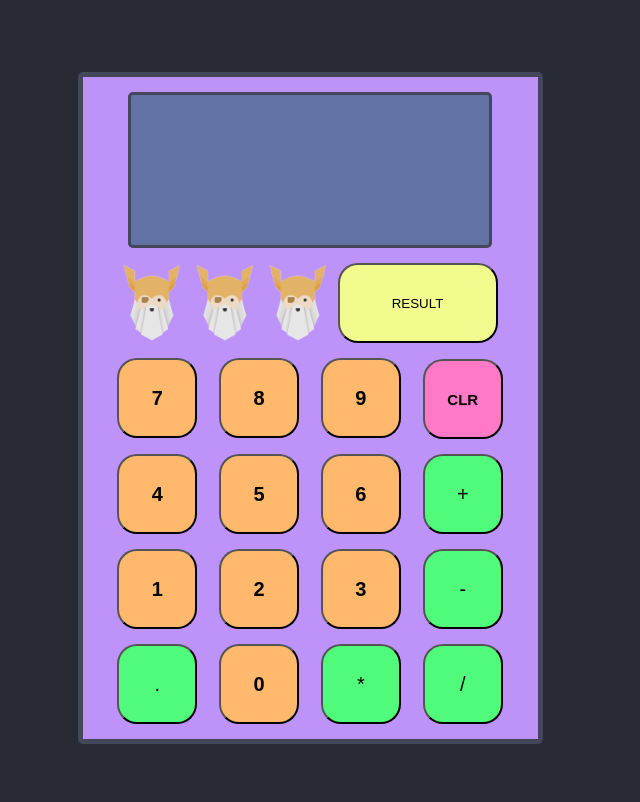
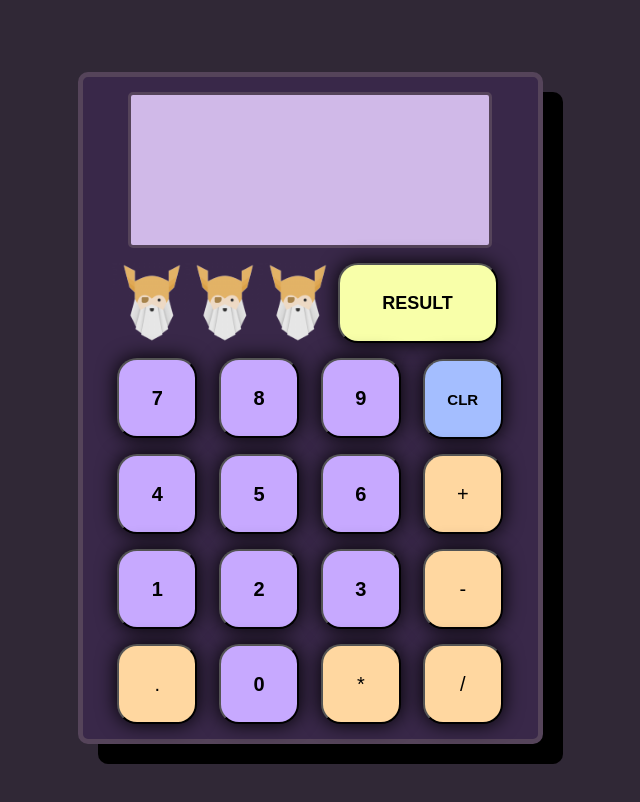
Before and after one commit to clabx/calculator, a plain HTML site: page index.html in a window 1280 px wide. Shown: the whole page, without its empty margins (330-970 px from the left). Drawn offline with Linux system fonts and the light colour scheme.

Commit message:
Improve style
Modify style.css to make the calculator look prettier and with better consistency.

```diff
--- a/style.css
+++ b/style.css
@@ -1,5 +1,5 @@
 body{
-    background-color: rgb(40, 42, 54);
+    background-color: rgb(48, 40, 54);
     min-height: 100vh;
     display: flex;
     align-items: center;
@@ -10,11 +10,11 @@ body{
     margin-left: auto;
     margin-right: auto;
     border-style: solid;
-    border-radius: 5px;
+    border-radius: 10px;
     border-width: 5px;
-    border-color: rgb(68, 71, 90);
-    background-color: rgb(189, 147, 249);
-
+    border-color: rgb(85, 68, 90);
+    background-color: rgb(57, 40, 73);
+    box-shadow: 20px 20px 0;
     display: flex;
     flex-wrap: wrap;
     flex-direction: column;
@@ -32,8 +32,8 @@ body{
     border-style: solid;
     border-width: 3px;
     border-radius: 5px;
-    border-color: rgb(68, 71, 90);
-    background-color: rgb(98, 114, 164);
+    border-color: rgb(85, 68, 90);
+    background-color: rgb(208, 185, 232);
     margin: 15px;
 }
 
@@ -64,6 +64,7 @@ body{
     min-height: 310px;
     display: flex;
     flex-wrap: wrap;
+
 }
 
 #buttonRow {
@@ -78,8 +79,12 @@ body{
     margin-left: 7px;
     margin-right: 7px;
     margin-bottom: 15px;
+    box-shadow: 0 0 20px;
 }
 
+.button:hover{
+    transform: scale(1.025);
+}
 
 #equalRow{
     margin-left: auto;
@@ -98,23 +103,25 @@ body{
 #equal {
     min-width: 160px;
     margin-right: 40px;
-    background-color: rgb(241, 250, 140);
+    background-color: rgb(248, 255, 169);
+    font-size: large;
+    font-weight: bold;
 }
 
 
 .number{
-    background-color: rgb(255, 184, 108);
+    background-color: rgb(199, 169, 255);
     font-weight: bold;
     font-size: 20px;
 }
 
 #clear {
-    background-color: rgb(255, 121, 198);
+    background-color: rgb(164, 190, 255);
     font-weight: bold;
     font-size: 15px;
 }
 
 .operandsAndPoint {
-    background-color: rgb(80, 250, 123 );
+    background-color: rgb(255, 215, 160);
     font-size: 20px;
 }
```
